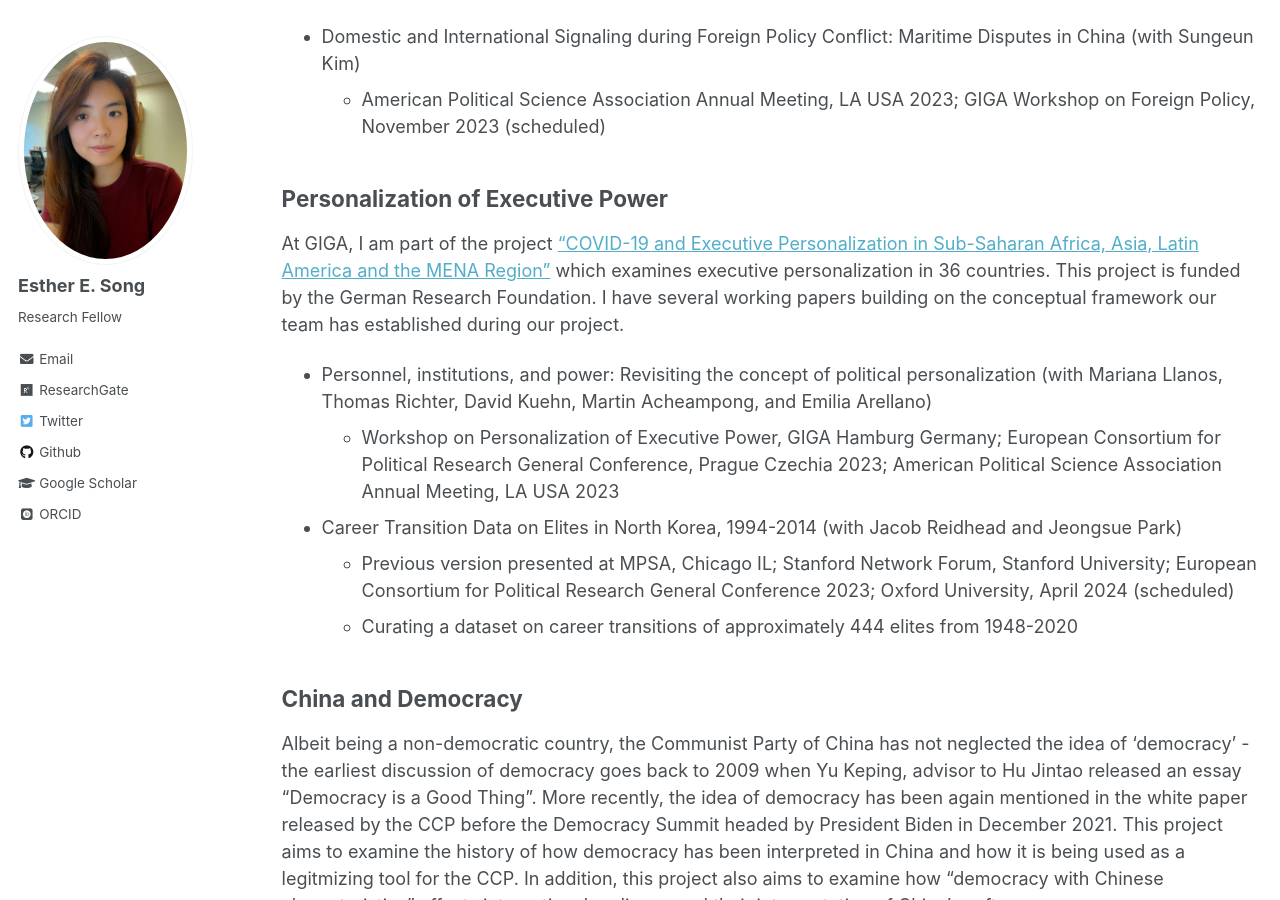
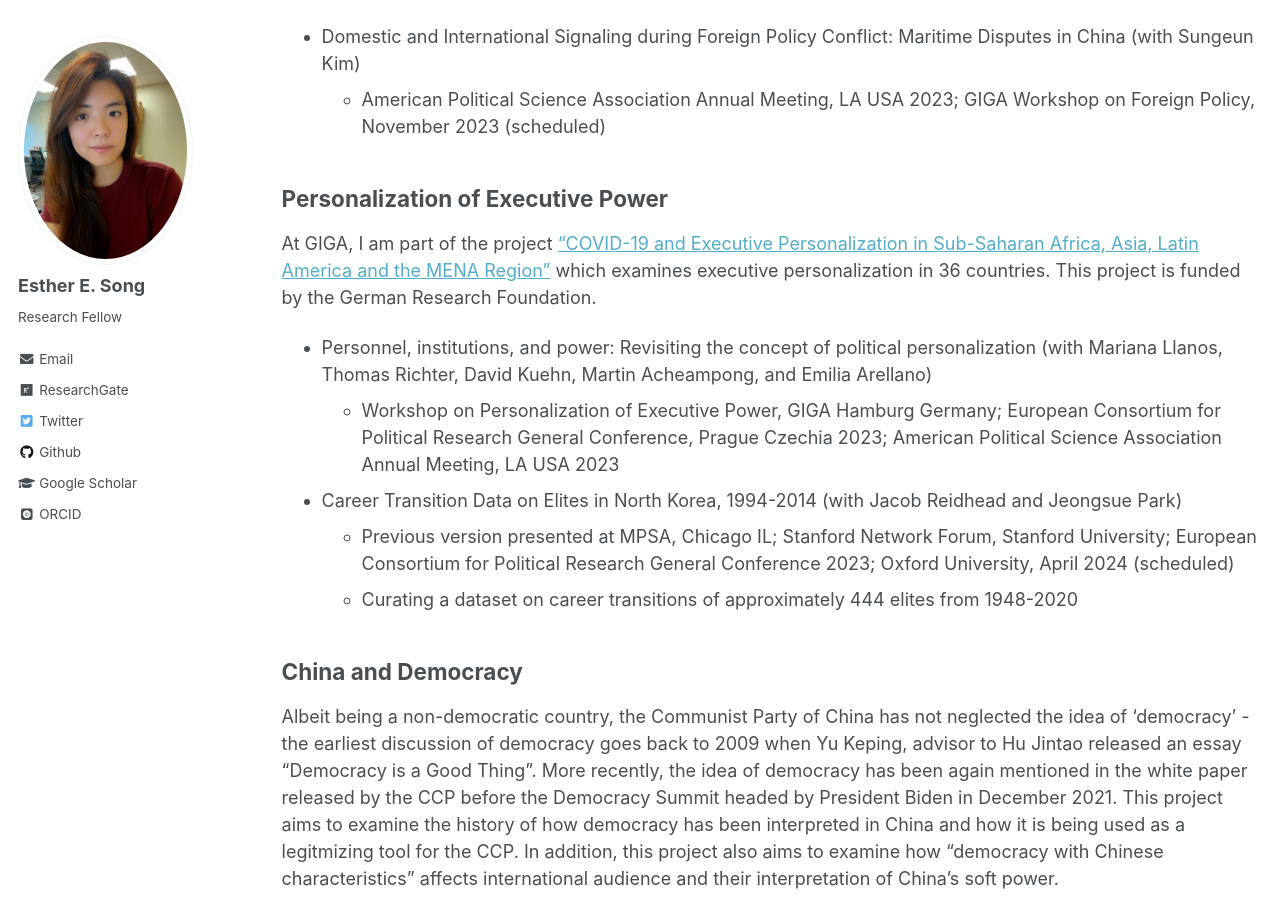
Before and after one commit to ehsong/ehsong.github.io, a Jekyll site: the page built from _pages/research.md, in a window 1280 px wide and 900 px high, scrolled down 2492 px. Built offline with Jekyll 4.4.1, drawn with Linux system fonts in a browser that asks for light colours; some web fonts are replaced.

Commit message:
Update research.md

```diff
--- a/_pages/research.md
+++ b/_pages/research.md
@@ -66,7 +66,7 @@
 
 ## Personalization of Executive Power
 
-At GIGA, I am part of the project [“COVID-19 and Executive Personalization in Sub-Saharan Africa, Asia, Latin America and the MENA Region”](https://www.giga-hamburg.de/en/research-and-transfer/projects/covid-19-executive-personalization-sub-saharan-africa-asia-latin-america-mena-region) which examines executive personalization in 36 countries. This project is funded by the German Research Foundation. I have several working papers building on the conceptual framework our team has established during our project.
+At GIGA, I am part of the project [“COVID-19 and Executive Personalization in Sub-Saharan Africa, Asia, Latin America and the MENA Region”](https://www.giga-hamburg.de/en/research-and-transfer/projects/covid-19-executive-personalization-sub-saharan-africa-asia-latin-america-mena-region) which examines executive personalization in 36 countries. This project is funded by the German Research Foundation.
 
 * Personnel, institutions, and power: Revisiting the concept of political personalization (with Mariana Llanos, Thomas Richter, David Kuehn, Martin Acheampong, and Emilia Arellano)
   * Workshop on Personalization of Executive Power, GIGA Hamburg Germany; European Consortium for Political Research General Conference, Prague Czechia 2023; American Political Science Association Annual Meeting, LA USA 2023
```
